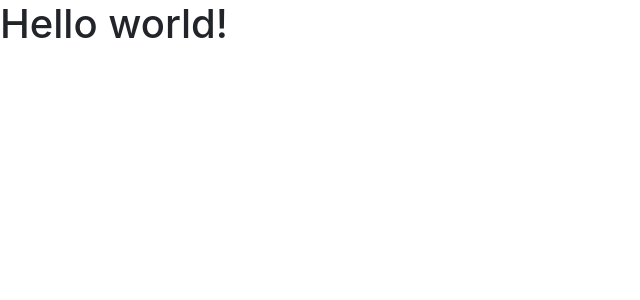
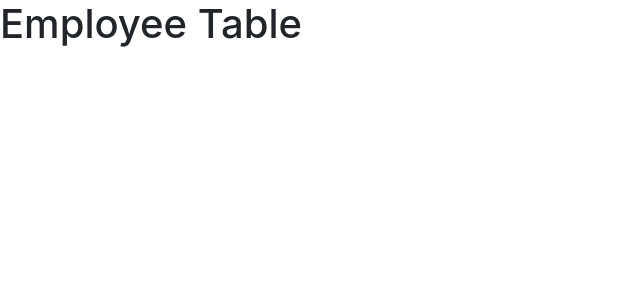
Before and after one commit to angelicamapeso/employee-directory, a React (Create React App) app: page / in a window 1280 px wide. Shown: the top 300 px of the page, without its empty margins (0-640 px from the left). Built offline with nearby package versions, Linux system fonts and the light colour scheme.

Commit message:
Add EmployeeTable component

```diff
--- a/src/App.js
+++ b/src/App.js
@@ -1,5 +1,8 @@
+import React from "react";
+import EmployeeTable from "./EmployeeTable";
+
 function App() {
-  return <h1>Hello world!</h1>;
+  return <EmployeeTable />;
 }
 
 export default App;
--- /dev/null
+++ b/src/EmployeeTable.js
@@ -0,0 +1,9 @@
+import React from "react";
+
+class EmployeeTable extends React.Component {
+  render() {
+    return <h1>Employee Table</h1>;
+  }
+}
+
+export default EmployeeTable;
```
